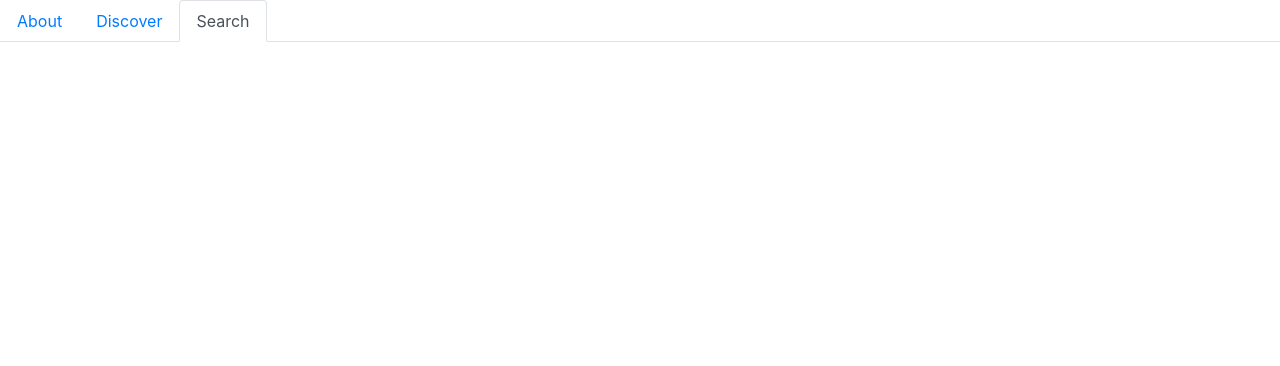
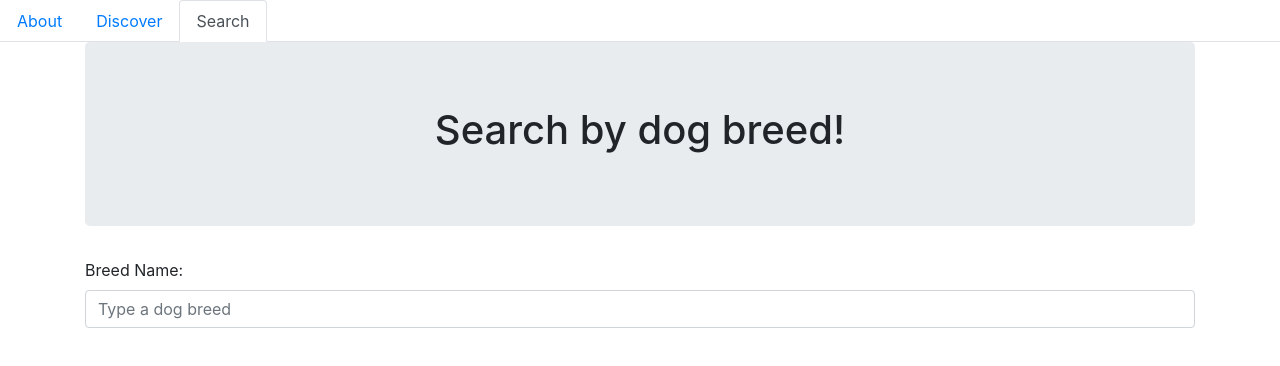
Before and after one commit to dlinnell2/pupster, a React (Create React App) app: page /search in a window 1280 px wide. Shown: the top 366 px of the page. Built offline with nearby package versions, Linux system fonts and the light colour scheme.

Commit message:
building search page and form

```diff
--- /dev/null
+++ b/src/components/SearchForm/SearchForm.js
@@ -0,0 +1,19 @@
+import React from "react";
+
+const SearchForm = props => {
+    return (
+        <form>
+            <div className="form-group">
+                <label for="breedInput">Breed Name:</label>
+            <input
+            type="text"
+            className="form-control"
+            id="breedInput"
+            placeholder="Type a dog breed"
+            />
+            </div>
+        </form>
+    )
+}
+
+export default SearchForm;
--- /dev/null
+++ b/src/components/SearchForm/index.js
@@ -0,0 +1 @@
+export {default} from "./SearchForm"
--- a/src/pages/About.js
+++ b/src/pages/About.js
@@ -2,7 +2,7 @@ import React from "react"
 
 const About = () => {
     return(
-    <div>
+    <div className="container">
         <div className="jumbotron">
         <h1>Welcome to Pupster</h1>
         </div>
--- a/src/pages/Search.js
+++ b/src/pages/Search.js
@@ -1,11 +1,22 @@
-import React from "react";
+import React, { Component } from "react";
+import SearchForm from "../components/SearchForm"
 
-const Search = () => {
-    return(
-    <div>
+class Search extends Component {
 
-    </div>
-    )
+    state = {
+        breedList:[]
+    }
+
+    render() {
+        return (
+            <div className="container">
+                <div className="jumbotron">
+                    <h1 className="text-center">Search by dog breed!</h1>
+                </div>
+                <SearchForm />
+            </div>
+        )
+    }
 }
 
 export default Search;
```
